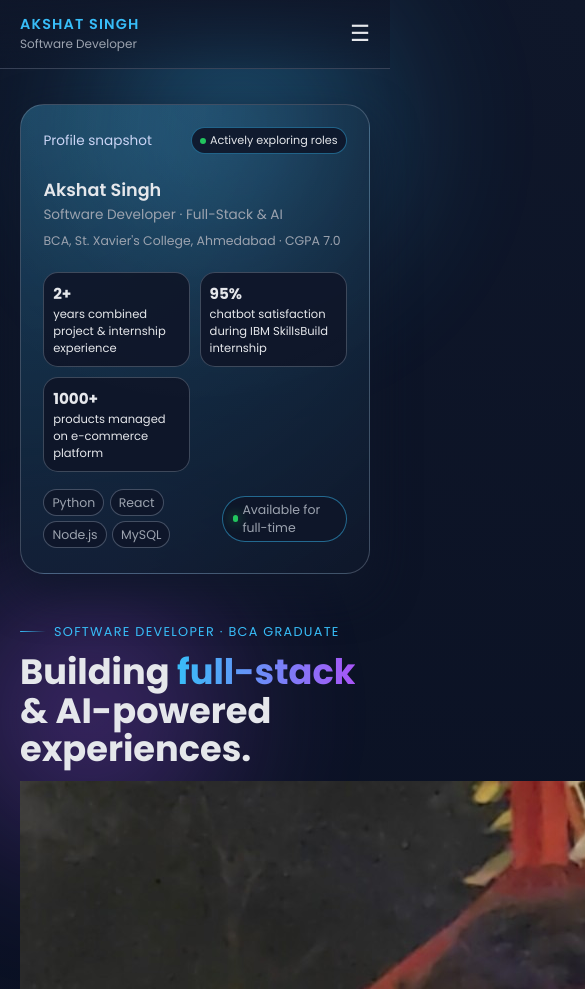
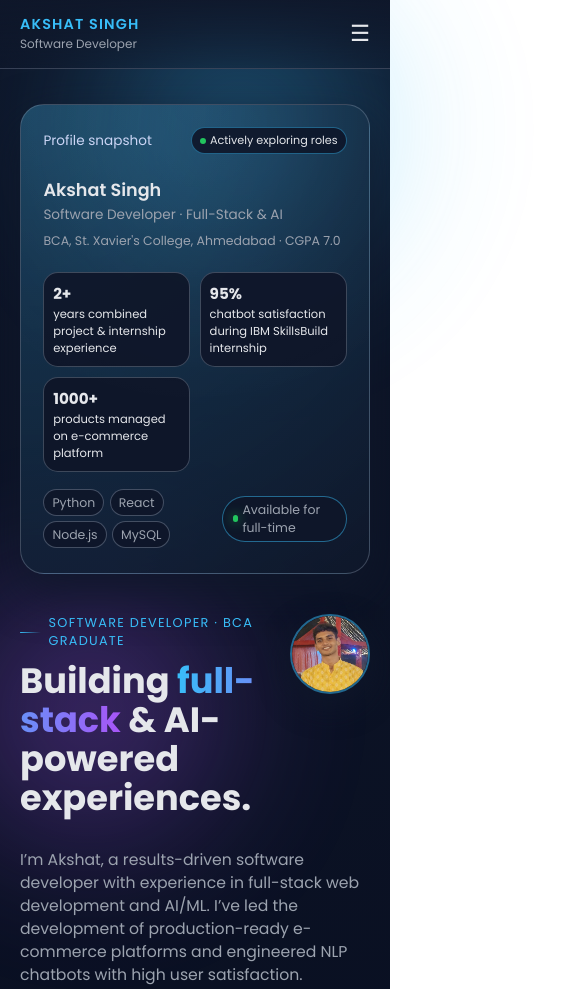
Before and after one commit to GloryXakshat/Akshat-Singh, a plain HTML site: page index.html in a window 390 px wide. Shown: the top 989 px of the page, 585 px wide, since content can reach past the window. Drawn offline with Linux system fonts and the light colour scheme.

Commit message:
Restore styles and add hero header with photo
Restored original styles and added a new header section with a profile photo.

```diff
--- a/style.css
+++ b/style.css
@@ -178,6 +178,20 @@ header {
   align-items: center;
 }
 
+/* NEW – header with photo */
+.hero-header {
+  display: flex;
+  align-items: center;
+  justify-content: space-between;
+  gap: 1.5rem;
+  margin-bottom: 1.2rem;
+}
+
+.hero-heading {
+  flex: 1;
+  min-width: 0;
+}
+
 .hero-tag {
   font-size: 0.8rem;
   text-transform: uppercase;
@@ -202,13 +216,27 @@ header {
   margin-bottom: 0.75rem;
 }
 
-/* 🔥 Gradient text FIXED & cross-browser */
+/* Gradient text (fixed) */
 .hero h1 span {
   background: linear-gradient(to right, #38bdf8, #a855f7);
   background-clip: text;
   -webkit-background-clip: text;
   color: transparent;
   -webkit-text-fill-color: transparent;
+}
+
+/* Photo */
+.profile-photo-wrapper {
+  flex-shrink: 0;
+}
+
+.profile-photo {
+  width: 96px;
+  height: 96px;
+  border-radius: 999px;
+  object-fit: cover;
+  border: 2px solid var(--accent-strong);
+  box-shadow: 0 12px 30px rgba(15, 23, 42, 0.9);
 }
 
 .hero-subtitle {
@@ -788,6 +816,15 @@ footer {
   .hero {
     padding-top: 2.2rem;
   }
+
+  .hero-header {
+    gap: 1rem;
+  }
+
+  .profile-photo {
+    width: 80px;
+    height: 80px;
+  }
 }
 
 @media (max-width: 520px) {
@@ -803,4 +840,8 @@ footer {
   .hero-card-metrics {
     grid-template-columns: repeat(2, minmax(0, 1fr));
   }
+
+  .hero-header {
+    align-items: flex-start;
+  }
 }
```
